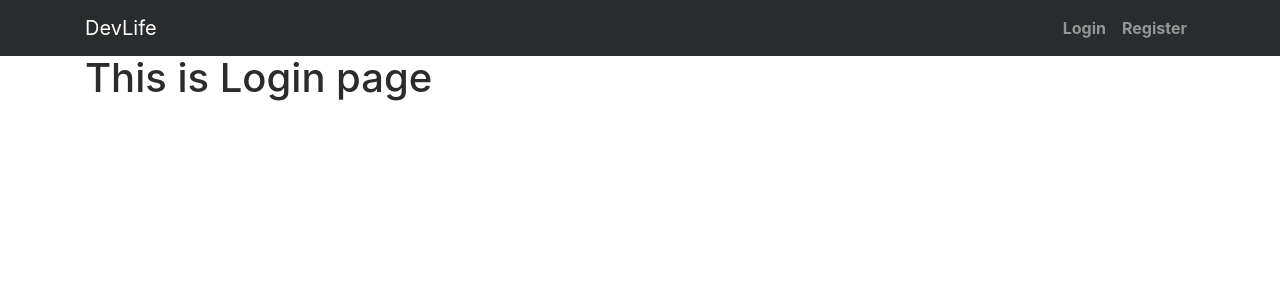
After one commit to ohidxy/DevLife_DjangoVuejsProject1, a Django app: template myguide/myguide/templates/myguide/login.html in a window 1280 px wide. The commit adds this page. Shown: the top 300 px of the page. Run offline with Django 3.2, Linux system fonts and the light colour scheme; the template is opened without the code that fills it, so the values that code supplies are empty; some libraries are stand-ins or nearby versions.

Commit message:
Add Login and Register page

```diff
--- /dev/null
+++ b/myguide/myguide/templates/myguide/login.html
@@ -0,0 +1,7 @@
+{% extends 'myguide/base.html' %}
+
+{% block content %}
+<h1>
+  This is Login page
+</h1>
+{% endblock content %}
--- a/myguide/myguide/templates/myguide/nav.html
+++ b/myguide/myguide/templates/myguide/nav.html
@@ -3,7 +3,7 @@
   <button class="navbar-toggler navbar-toggler-right" type="button" data-toggle="collapse" data-target="#navbarSupportedContent" aria-controls="navbarSupportedContent" aria-expanded="false" aria-label="Toggle navigation">
     <span class="navbar-toggler-icon"></span>
   </button>
-  <a class="navbar-brand" href="#">DevLife</a>
+  <a class="navbar-brand" href="/">DevLife</a>
 
   <div class="collapse navbar-collapse">
     <ul class="navbar-nav mr-auto">
@@ -17,10 +17,10 @@
 
     <ul class="navbar-nav navbar-right">
       <li class="nav-item">
-        <a class="nav-link" href="#">Login </a>
+        <a class="nav-link" href="{% url 'login' %}"><strong>Login</strong></a>
       </li>
       <li class="nav-item">
-        <a class="nav-link" href="#">Register</a>
+        <a class="nav-link" href="{% url 'register' %}"><strong>Register</strong></a>
       </li>
     </ul>
   </div>
--- a/myguide/myguide/urls.py
+++ b/myguide/myguide/urls.py
@@ -15,9 +15,11 @@ Including another URLconf
 """
 from django.conf.urls import url
 from django.contrib import admin
-from .views import HomePageView
+from .views import HomePageView, RegisterView, LoginView
 
 urlpatterns = [
     url(r'^$', HomePageView.as_view(), name='home'),
+    url(r'^register/$', RegisterView.as_view(), name='register'),
+    url(r'^login/$', LoginView.as_view(), name='login'),
     url(r'^admin/', admin.site.urls),
 ]
```
Also changed, not shown: myguide/myguide/templates/myguide/register.html (added, +7 -0 lines), myguide/myguide/views.py (+7 -0 lines).
